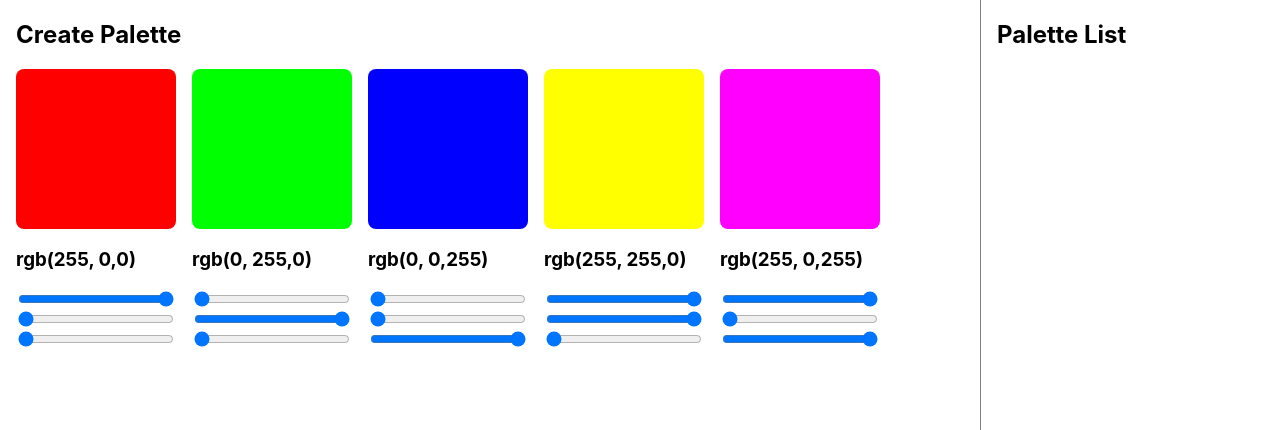
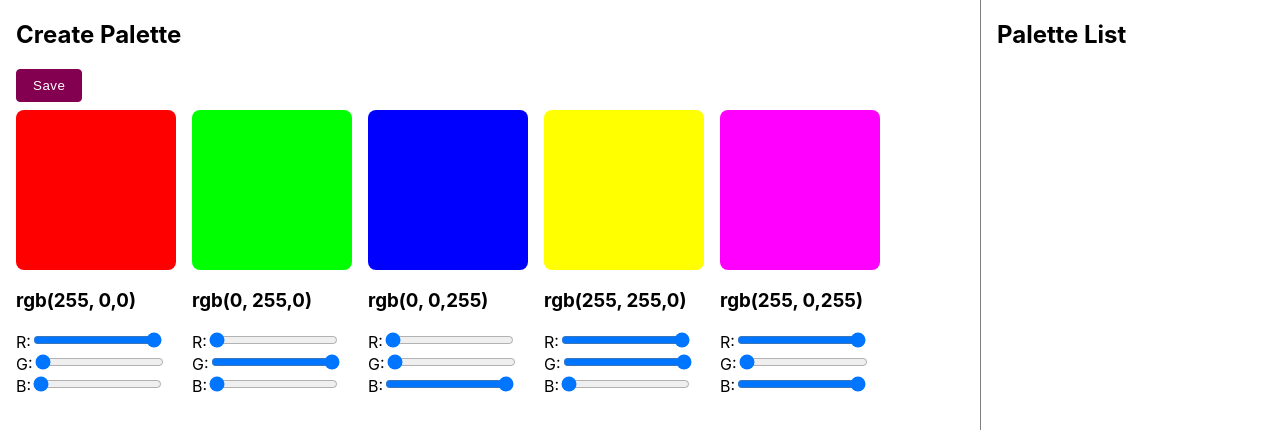
Before and after one commit to kudos-fit/kickoff-color-picker-2023-08-08, a Next.js app: page / in a window 1280 px wide. Shown: the top 430 px of the page. Built offline with nearby package versions, Linux system fonts and the light colour scheme.

Commit message:
Refactor into form

```diff
--- a/components/colorpicker/index.js
+++ b/components/colorpicker/index.js
@@ -1,4 +1,6 @@
 import s from "./styles.module.css";
+
+const colorTypes = ['R', 'G', 'B'];
 
 const ColorPicker = (props) => {
   const { colorKey, colorValues, updateColor } = props;
@@ -17,9 +19,20 @@ const ColorPicker = (props) => {
     <div className={s.colorPicker}>
       <div className={s.colorSquare} style={{ backgroundColor: paletteColor }} />
       <h3>{paletteColor}</h3>
-      <input type="range" min="0" max="255" value={colorValues.R} name="R" id={`${colorKey}-R`} onChange={handleColorChange} />
-      <input type="range" min="0" max="255" value={colorValues.G} name="G" id={`${colorKey}-G`} onChange={handleColorChange} />
-      <input type="range" min="0" max="255" value={colorValues.B} name="B" id={`${colorKey}-B`} onChange={handleColorChange} />
+      {colorTypes.map(type => (
+        <div key={type}>
+          <label htmlFor={`${colorKey}-${type}`}>{type}:</label>
+          <input
+            type="range"
+            min="0"
+            max="255"
+            value={colorValues[type]}
+            name={type}
+            id={`${colorKey}-${type}`}
+            onChange={handleColorChange}
+          />
+        </div>
+      ))}
     </div>
   )
 }
--- a/components/welcome/index.js
+++ b/components/welcome/index.js
@@ -21,12 +21,21 @@ const Welcome = () => {
       ...prevPalette,
       [colorKey]: newValues
     }));
+   };
+
+  const handleSave = (e) => {
+    e.preventDefault();
+    console.log('Saved palette:', palette);
   };
 
   return (
     <div className={s.welcomeContainer}>
       <section className={s.paletteCreate}>
-      <h1>Create Palette</h1>
+        <h1>Create Palette</h1>
+        <form onSubmit={handleSave}>
+          <button className={s.button} type="submit">
+            Save
+          </button>
         <div className={s.colorPickers}>
           {Object.entries(palette).map(([colorKey, colorValues]) => {
             return (
@@ -39,6 +48,7 @@ const Welcome = () => {
             )
           })}
           </div>
+        </form>
       </section>
       <section className={s.paletteList}>
         <h2>Palette List</h2>
--- a/components/welcome/styles.module.css
+++ b/components/welcome/styles.module.css
@@ -34,22 +34,25 @@
 }
 
 .button {
-  height: 100%;
   outline: none;
   text-decoration: none;
   text-align: center;
   line-height: normal;
-  font-size: 1rem;
   font-weight: 400;
   border-style: solid;
-  padding-left: 15px;
-  padding-right: 15px;
+  padding: 8px 16px;
   letter-spacing: 0.5px;
-  border-radius: 0 3px 3px 0;
+  border-radius: 4px;
   border-width: 1px;
   background-color: #830051;
   border-color: #830051;
   color: white;
+  cursor: pointer;
+  margin-bottom: 8px;
+}
+
+.button:hover {
+  background-color: #bd2f87;
 }
 
 .button:disabled {
```
